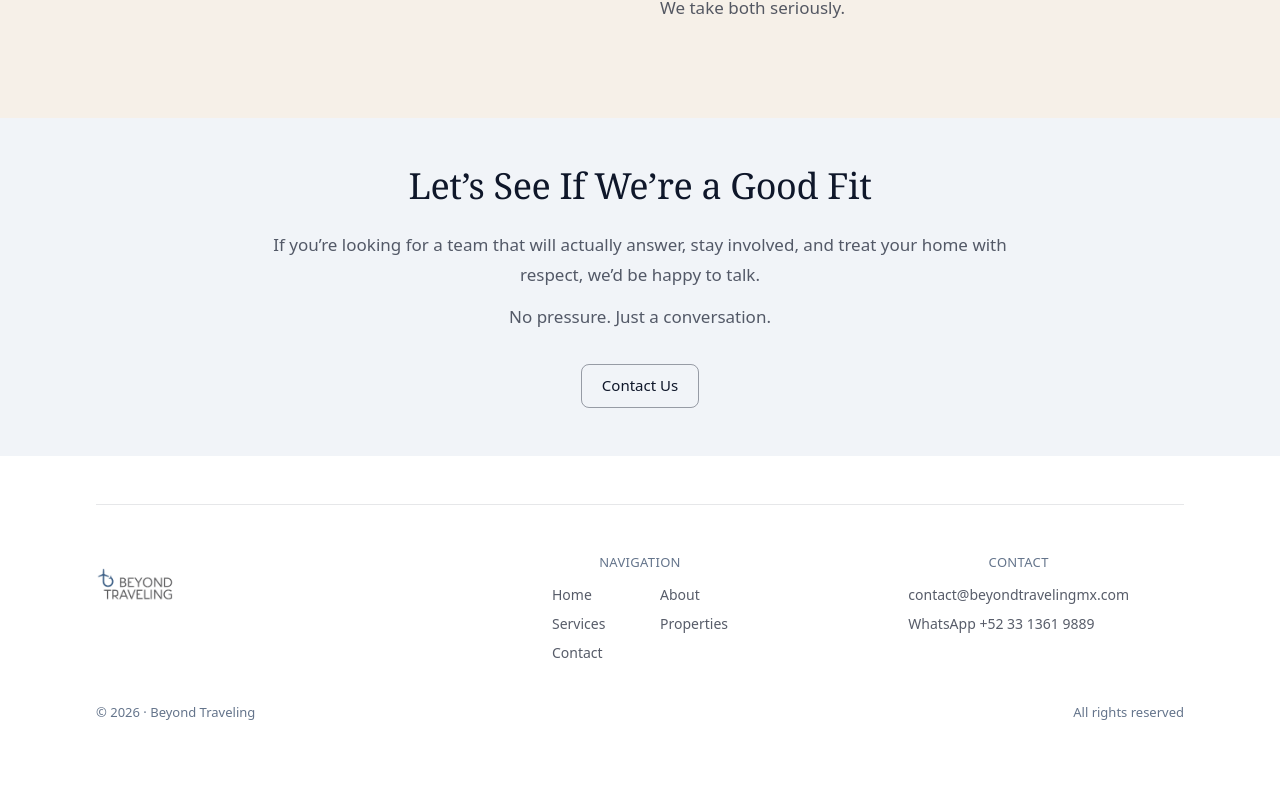
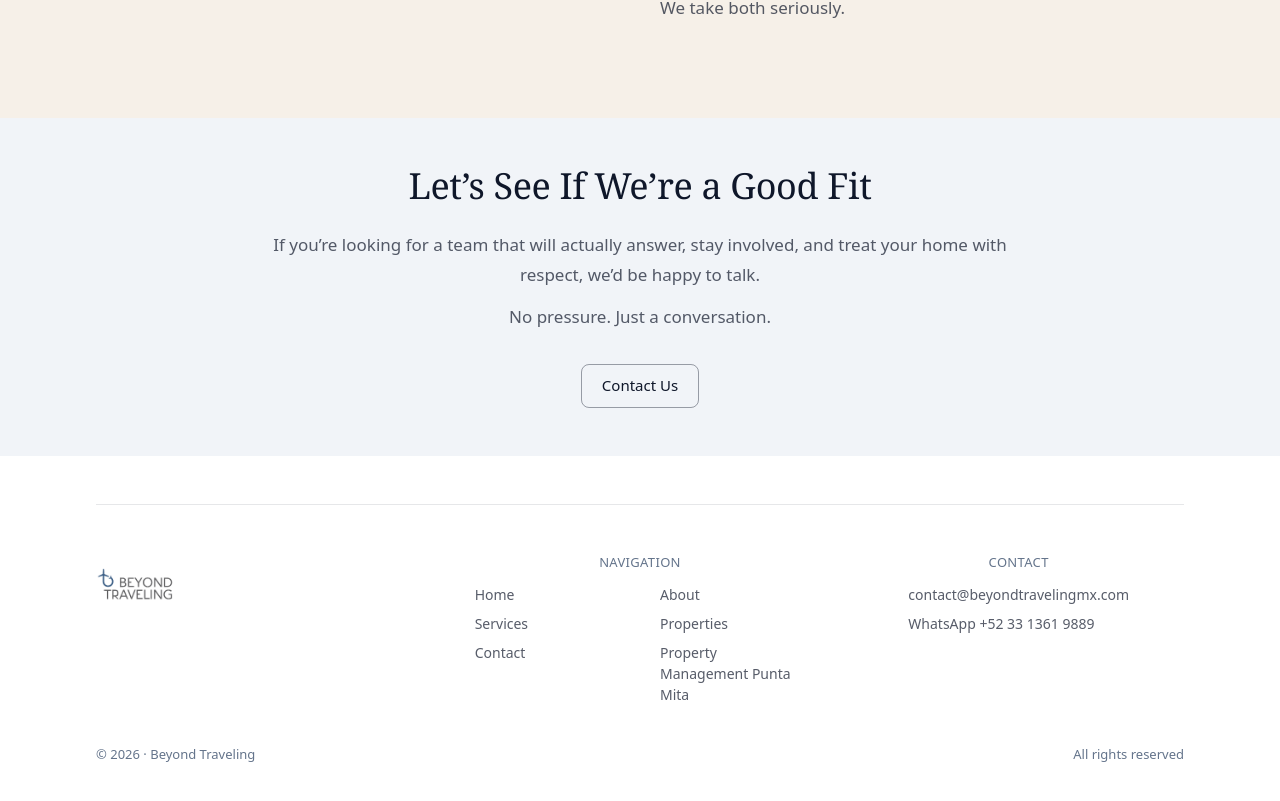
Before and after one commit to jfmichel86/Beyond-traveling-site-new-71, a Next.js app: page / in a window 1280 px wide. Shown: the part 3712-4513 px from the top of the page. Before the commit the page ends 4483 px from the top, so only its background shows below. Built offline with nearby package versions, Linux system fonts and the light colour scheme.

Commit message:
Update SiteFooter.tsx

```diff
--- a/components/SiteFooter.tsx
+++ b/components/SiteFooter.tsx
@@ -38,7 +38,10 @@ export default function SiteFooter() {
                 <a href="/services" className="hover:text-slate-900 transition">Services</a>
                 <a href="/properties" className="hover:text-slate-900 transition">Properties</a>
                 <a href="/contact" className="hover:text-slate-900 transition">Contact</a>
-              </div>
+                <a href="/punta-mita-property-management" className="hover:text-slate-900 transition">
+                    Property Management Punta Mita
+                </a>
+                </div>
             </div>
 
             {/* Contact */}
```
